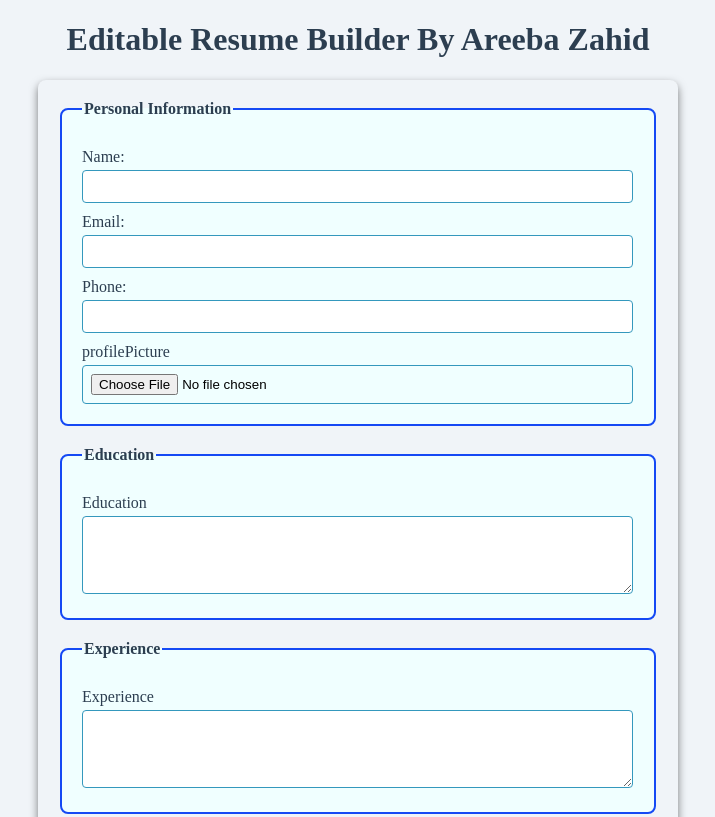
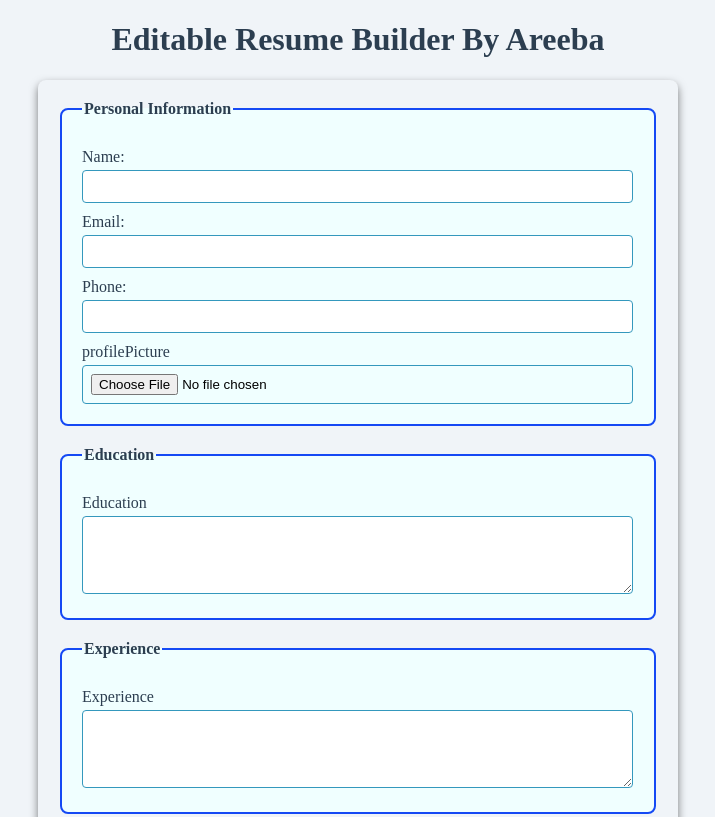
Before and after one commit to areeba630/Milestone-4, a plain HTML site: page index.html in a window 1280 px wide. Shown: the top 817 px of the page, without its empty margins (282-997 px from the left). Drawn offline with Linux system fonts and the light colour scheme.

Commit message:
Update index.html

```diff
--- a/index.html
+++ b/index.html
@@ -7,7 +7,7 @@
     <link rel="stylesheet" href="style.css">
 </head>
 <body>
-    <h1>Editable Resume Builder By Areeba Zahid</h1>
+    <h1>Editable Resume Builder By Areeba </h1>
     <form id="resumeForm">
         <fieldset>
             <legend>Personal Information</legend>
```
